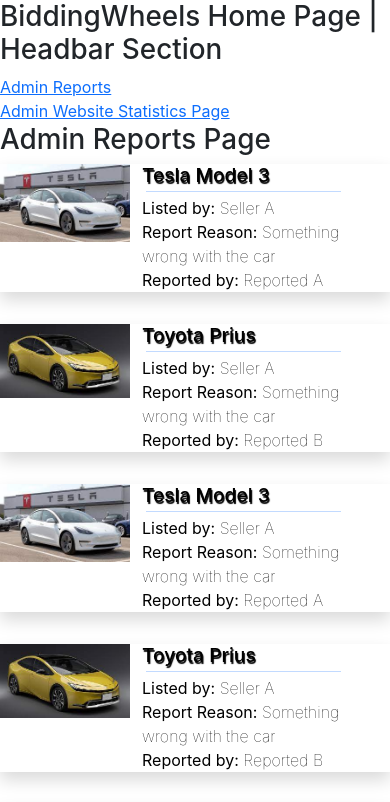
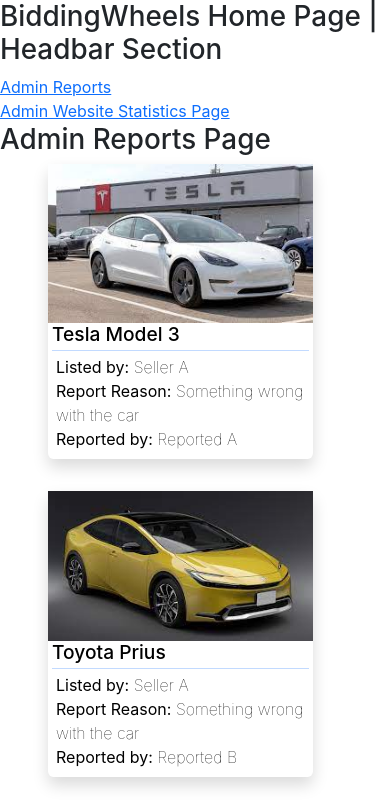
Before and after one commit to KayL315/biddingwheels_react, a React (Create React App) app: page /adminreports in a window 390 px wide. Shown: the top 802 px of the page. Built offline with nearby package versions, Linux system fonts and the light colour scheme.

Commit message:
added mobile version to admini reports page

```diff
--- a/src/AdminReportsPage/AdminReports.tsx
+++ b/src/AdminReportsPage/AdminReports.tsx
@@ -32,7 +32,7 @@
     return(
         <div>
           <h1>Admin Reports Page</h1>
-          <div  className={""}>
+          <div  className={"m-5 mt-0 d-flex flex-column justify-content-center align-items-start"}>
             {
               items.map((c : any)=>(
                 <ReportedItem item={c}/>
--- a/src/App.tsx
+++ b/src/App.tsx
@@ -1,7 +1,6 @@
 import React from 'react';
-import logo from './logo.svg';
 import './App.css';
-import {BrowserRouter, HashRouter, Link, Route, Routes} from "react-router-dom";
+import {BrowserRouter, Link, Route, Routes} from "react-router-dom";
 import {AdminReports} from "./AdminReportsPage/AdminReports";
 import {AdminWebsiteStats} from "./AdminWebsiteStatsPage/AdminWebsiteStats";
 
@@ -14,7 +13,7 @@
         <Link to={"/adminreports"}> Admin Reports </Link>
         <Link to={"/admin-website-stats"}> Admin Website Statistics Page</Link>
       </div>
-      <div>
+      <div className={""}>
         <Routes>
             <Route path={"/adminreports"} element={<AdminReports/>}/>
             <Route path={"/admin-website-stats"} element={<AdminWebsiteStats/>}/>
--- a/src/Components/ReportedItemCard/ReportedItem.css
+++ b/src/Components/ReportedItemCard/ReportedItem.css
@@ -1,12 +1,31 @@
 .hw-reported-img{
     /*width:150px;*/
-    /*height:100px*/
+    /*max-height:100% !important;*/
 }
 
-.hw-reported-item{
-    max-width:1022px !important;
-    max-height:200px !important;
-    margin-bottom: 2rem;
+/*Desktop */
+@media screen and (min-width: 431px){
+    .hw-reported-item{
+        max-width:1022px !important;
+        max-height:200px !important;
+        margin-bottom: 2rem;
+        border-radius: 2%;
+    }
+}
+
+/*Moible */
+@media screen and (max-width: 430px){
+    .hw-reported-item{
+        margin-bottom: 2rem;
+        border-radius: 2%;
+        width:90%;
+    }
+}
+
+@media screen and (max-width: 430px){
+    .hw-reported-img{
+        width:100%;
+    }
 }
 
 
@@ -17,7 +36,6 @@
 }
 
 .hw-reported-item h1{
-    text-shadow: 1px 2px 1px black;
     color:black;
 
 }
--- a/src/Components/ReportedItemCard/ReportedItem.tsx
+++ b/src/Components/ReportedItemCard/ReportedItem.tsx
@@ -6,17 +6,18 @@
 
 
   return(
-    // Link to /adminreports/item-listing page
-    <Link to={"/" + String(item.listid)} className={"text-decoration-none container hw-reported-item d-flex justify-content-center " +
-      "shadow p-0"}>
+    <div className={"d-flex justify-content-start align-items-start"}>
+      {/* Desktop Version */}
+      <Link to={"/" + String(item.listid)} className={"d-none d-sm-flex text-decoration-none hw-reported-item justify-content-center " +
+        "shadow p-0 align-items-center"}>
         <div className={"row w-100"}>
-          <div className={"col-4 p-0 w-0  d-flex align-items-start"}>
-            <img src={item.image} className={"hw-reported-img  w-100 p-0 m-0"}></img>
+          <div className={"col-4 p-0"}>
+            <img src={item.image} className={"hw-reported-img  img-fluid h-100 p-0 m-0"}></img>
           </div>
           <div className={"col-7"}>
             <h1 className={"m-0 p-0"}>{item.make} {item.model}</h1>
             <hr className={"m-1 p-0"}></hr>
-            <div className={"hw-reported-details"}>
+            <div className={"hw-reported-details pb-2 pt-2"}>
               <Link to={"/sellerId"} className={" text-decoration-none"}>
                 <b className={"hw-reported-title"}>Listed by: </b>
                 {item.seller}
@@ -32,8 +33,34 @@
             </div>
           </div>
         </div>
+      </Link>
 
-    </Link>
+      {/*Mobile Version */}
+      <Link to={"/" + String(item.listid)} className={"d-sm-none d-flex text-decoration-none hw-reported-item  justify-content-center " +
+        "shadow p-0 flex-column"}>
+          <div className={"d-flex justify-content-center"}>
+            <img src={item.image} className={"hw-reported-img"}></img>
+          </div>
+          <div className={"p-25"}>
+            <h1 className={"m-0 p-0 ps-1"}>{item.make} {item.model}</h1>
+            <hr className={"m-1 p-0"}></hr>
+            <div className={"hw-reported-details ps-2 pb-2"}>
+              <Link to={"/sellerId"} className={" text-decoration-none"}>
+                <b className={"hw-reported-title"}>Listed by: </b>
+                {item.seller}
+              </Link>
+              <p className={""}>
+                <b className={"hw-reported-title"}>Report Reason: </b>
+                {item.reason_for_report}
+              </p>
+              <Link to={"/reporterId"} className={" text-decoration-none"}>
+                <b className={"hw-reported-title"}>Reported by: </b>
+                {item.reporter}
+              </Link>
+            </div>
+          </div>
+      </Link>
+    </div>
 
   )
 }
```
